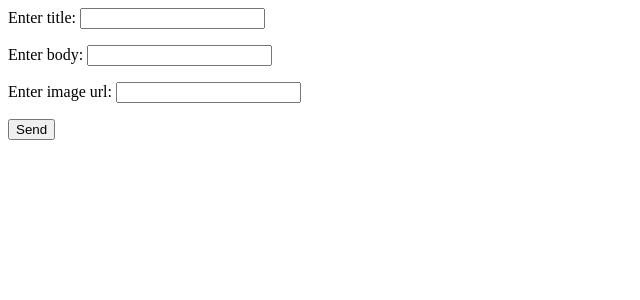
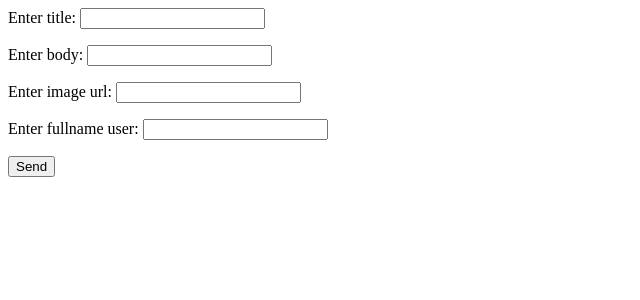
Before and after one commit to kitanin90/djangoSlack, a Django app: page /slack/endpoint in a window 1280 px wide. Shown: the top 300 px of the page, without its empty margins (0-640 px from the left). Run offline with Django 3.2, Linux system fonts and the light colour scheme.

Commit message:
Add feature send message with author

```diff
--- a/events/templates/post_list.html
+++ b/events/templates/post_list.html
@@ -11,6 +11,7 @@
     <p>Enter title: <input type="text" name="title"></p>
     <p>Enter body: <input type="text" name="body"></p>
     <p>Enter image url: <input type="text" name="url_image"></p>
+    <p>Enter fullname user: <input type="text" name="fullname"></p>
     <p><input type="submit" value="Send"></p>
 </form>
 </body>
--- a/events/views.py
+++ b/events/views.py
@@ -6,7 +6,7 @@ from rest_framework.views import APIView
 from rest_framework.response import Response
 from rest_framework import status
 
-from .models import Post
+from .models import Post, Profile
 from .serializers import PostSerializer
 
 
@@ -76,6 +76,17 @@ class EndpointAPIView(TemplateView):
         title = request.POST.get('title')
         body = request.POST.get('body')
         url_image = request.POST.get('url_image')
+        fullname = request.POST.get('fullname')
+
+        if not Profile.objects.filter(fullname=fullname):
+            user = Profile()
+            user.fullname = fullname
+            user.number_message = 1
+            user.save()
+        else:
+            user_parametr = Profile.objects.get(fullname=fullname)
+            user_parametr.number_message += 1
+            user_parametr.save()
 
         Post.objects.create(title=title,
                             body=body,
@@ -113,7 +124,7 @@ class EndpointAPIView(TemplateView):
                         "elements": [
                             {
                                 "type": "mrkdwn",
-                                "text": "Author: V.O. Kitanin"
+                                "text": "Author: {0}".format(fullname)
                             }
                         ]
                     }
```
Also changed, not shown: events/admin.py (+7 -2 lines), events/models.py (+15 -0 lines).
